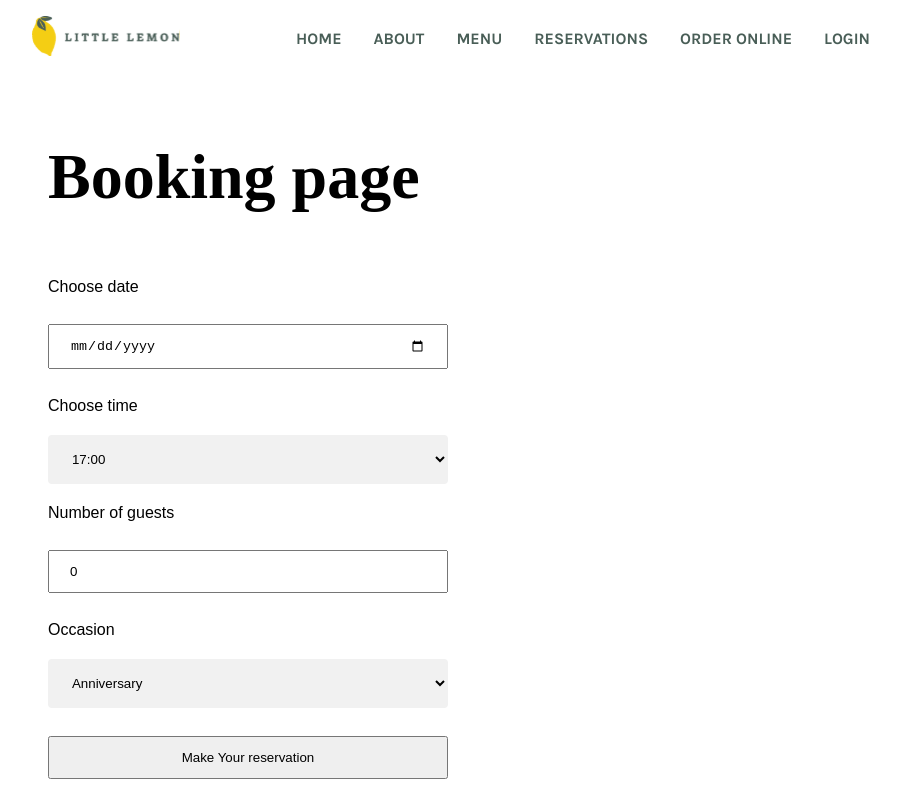
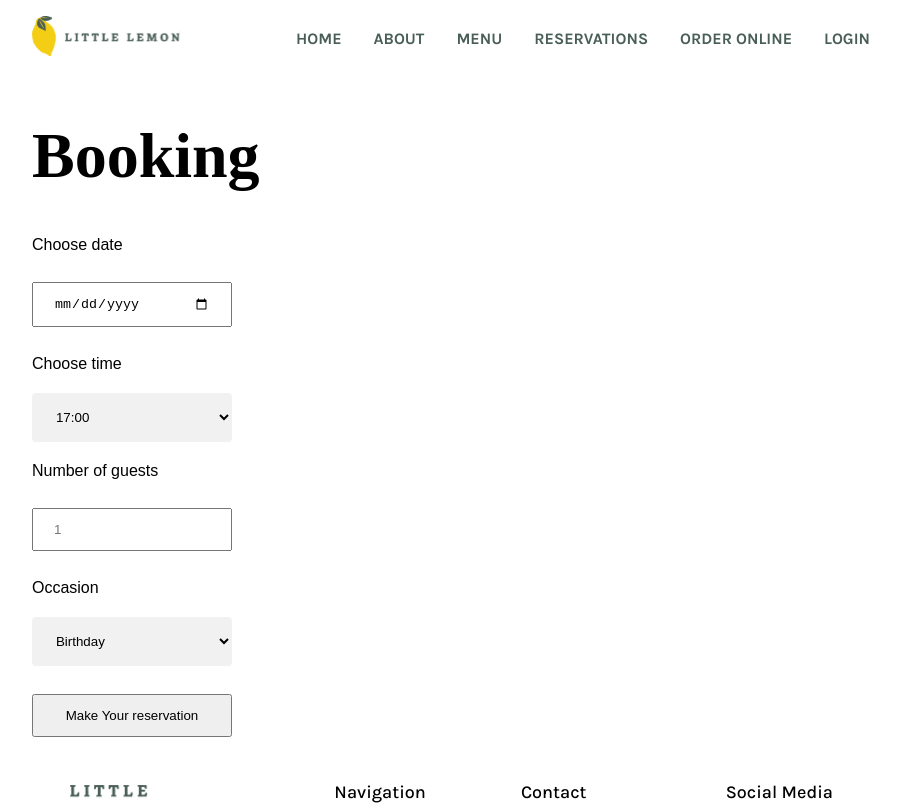
Before and after one commit to AyemyaThi/app-little-lemon, a React (Create React App) app: page /booking in a window 1280 px wide. Shown: the top 805 px of the page, without its empty margins (181-1081 px from the left). Built offline with nearby package versions, Linux system fonts and the light colour scheme; a web font is replaced by a local one.

Commit message:
Added fakeAPI and reducer

```diff
--- a/public/index.html
+++ b/public/index.html
@@ -11,8 +11,8 @@
     />
     <link href="https://fonts.googleapis.com/css2?family=Karla:wght@400;500;700&amp;family=Markazi+Text:wght@400;500;600&amp;display=swap" rel="stylesheet">
 
-    <!-- <script src="https://raw.githubusercontent.com/Meta-Front-End-Developer-PC/capstone/master/api.js"></script>
-	 -->
+    <script src="https://raw.githubusercontent.com/Meta-Front-End-Developer-PC/capstone/master/api.js"></script>
+
     <link rel="apple-touch-icon" href="%PUBLIC_URL%/logo192.png" />
     <!--
       manifest.json provides metadata used when your web app is installed on a
--- a/src/components/BookingForm.js
+++ b/src/components/BookingForm.js
@@ -1,39 +1,73 @@
+import { useState, useEffect } from "react";
 import { useFormik } from "formik";
 import * as Yup from "yup";
 
-const BookForm = (props) => {
+const BookForm = ({availableTimes, dispatchOnDateChange, submitData}) => {
+
+  const availableTimesOptions = availableTimes.map((item, index) => {
+      return <option key={index} value={item}>{item}</option>;
+  });
 
   const occasionType = ["Birthday", "Anniversary"];
-
   const occasionTypeOptions = occasionType.map((item) => {
     return <option key={item}>{`${item}`}</option>;
   });
 
-  const availableTimesOptions = props.availableTimes.map((item) => {
-    return <option key={item} value={item}>{`${item}:00`}</option>;
-  });
+  useEffect(() => {
+
+    console.log(availableTimes);
+
+  }, []);
+
+  // const handleChange = (e) => {
+  //   const name = e.target.name;
+  //   const value = e.target.value;
+  //   setForm((values) => ({ ...values, [name]: value }));
+  // };
+
+  // const handleSubmit = (e) => {
+  //   e.preventDefault();
+
+  //   if (!date) {
+  //     setIsDisable(true);
+  //   }
+
+  //   console.log(date, times, guests, occasion);
+  //   setTimeout(() => {
+  //     dispatch({ type: "initializeTimes", time: initializeTimes.time });
+  //     console.log("Done Dispatch time");
+  //   }, 1000);
+
+  //   setTimeout(() => {
+  //     console.log("After setTimeout, time: ", times);
+  //   }, 2000);
+  // };
+
+  const handleDateChange = (e) => {
+    console.log('handleDateChange Reach');
+    dispatchOnDateChange({ type: "updateTimes", date: e.target.value });
+    formik.handleChange(e);
+  };
 
   const bookingSchema = Yup.object().shape({
     date: Yup.string().required("Required"),
     time: Yup.string().required("Required"),
-    guests: Yup.number()
-    .min(1, 'Mininum should be 1')
-    .max(10, 'Maximum should be 10')
-    .required("Required"),
+    guests: Yup.number().required("Required"),
     occasion: Yup.string().required("Required"),
   });
 
   const formik = useFormik({
     initialValues: {
-      date: "",
-      time: "",
-      guests: 0,
-      occasion: "Anniversary"
+      date: '',
+      time: '',
+      guests: '',
+      occasion: ''
     },
     validationSchema: bookingSchema,
     onSubmit: async (values, { setSubmitting }) => {
       setSubmitting(true);
       setTimeout(() => {
+        submitData(JSON.stringify(values, null, 2));
         alert(JSON.stringify(values, null, 2));
         setSubmitting(false);
       }, 1000);
@@ -46,14 +80,14 @@ const BookForm = (props) => {
   return (
     <form
       onSubmit={formik.handleSubmit}
-      style={{ display: "grid", maxWidth: "400px", gap: "20px" }}
+      style={{ display: "grid", maxWidth: "200px", gap: "20px" }}
     >
       <label htmlFor="res-date">Choose date</label>
       <input className={(formik.touched.date && formik.errors.date) && "invalid"}
         type="date"
         id="res-date"
         name="date"
-        {...formik.getFieldProps("date")}
+        {...{...formik.getFieldProps("date"), onChange: handleDateChange}}
       />
       {formik.touched.date && formik.errors.date ? (
         <div className="error">{formik.errors.date}</div>
@@ -62,7 +96,8 @@ const BookForm = (props) => {
       <select className={(formik.touched.time && formik.errors.time) && "invalid"}
         id="res-time"
         name="time"
-        {...formik.getFieldProps("time")}>
+        {...formik.getFieldProps("time")}
+        >
         {availableTimesOptions}
       </select>
       {formik.touched.time && formik.errors.time ? (
@@ -96,6 +131,7 @@ const BookForm = (props) => {
       <input type="submit" value="Make Your reservation"  disabled={formik.isSubmitting} />
 
     </form>
+
   );
 };
 
--- a/src/components/BookingPage.js
+++ b/src/components/BookingPage.js
@@ -1,15 +1,61 @@
 import BookingForm from "./BookingForm";
+import { useState, useEffect, useReducer } from "react";
+import { fetchAPI, submitAPI } from '../utils/fakeAPI';
 
-const BookingPage = () => {
-    const availableTimes = [17, 18, 19, 20, 21, 22];
-    return (
-        <article>
-           <section>
-            <h1>Booking page</h1>
-            <BookingForm availableTimes={availableTimes} />
-           </section>
-        </article>
-    )
-}
+const initializeTimes = [];
 
-export default BookingPage;
+  const reducer = (state, action) => {
+    switch (action.type) {
+      case "updateTimes":
+        console.log('R state:', state);
+        return [[], ...fetchAPI(new Date(action.date))];
+        break;
+
+      case "initializeTimes":
+        return [...state, ...action.date ];
+        break;
+
+      default:
+        return initializeTimes;
+    }
+  };
+
+  const submitData = formData => {
+    const response = submitAPI(formData);
+    if (response) {
+      console.log('Submit DD::', response);
+      //alert(response);
+      //alert(JSON.stringify(response, null, 2));
+      //navigate(pages.get('confirmedBooking').path);
+    }
+  };
+
+const BookPage = () => {
+
+  const [availableTimes, dispatch] = useReducer(reducer, initializeTimes);
+
+  useEffect(() => {
+    const response = fetchAPI(new Date());
+    if(response.length !== 0) {
+      console.log(response);
+      dispatch({ type: "initializeTimes", date: response });
+    }
+  }, []);
+
+  // useEffect(() => {
+  //   dispatch({ type: "initializeTimes" });
+  // }, []);
+
+  return (
+    <>
+      <h1>Booking</h1>
+      <BookingForm
+        availableTimes={availableTimes}
+        dispatchOnDateChange={dispatch}
+        submitData={submitData}
+      />
+    </>
+  );
+};
+
+export default BookPage;
--- /dev/null
+++ b/src/utils/fakeAPI.js
@@ -0,0 +1,23 @@
+const seededRandom = seed => {
+    const m = 2 ** 35 - 31;
+    const a = 185852;
+    let s = seed % m;
+
+    return () => (s = s * a % m) / m;
+};
+
+const fetchAPI = date => {
+    let result = [];
+    let random = seededRandom(date.getDate());
+
+    for(let i = 17; i <= 23; i++) {
+        if(random() < 0.5) result.push(i + ':00');
+        if(random() < 0.5) result.push(i + ':30');
+    }
+
+    return result;
+};
+
+const submitAPI = formData => true;
+
+export { fetchAPI, submitAPI };
```
